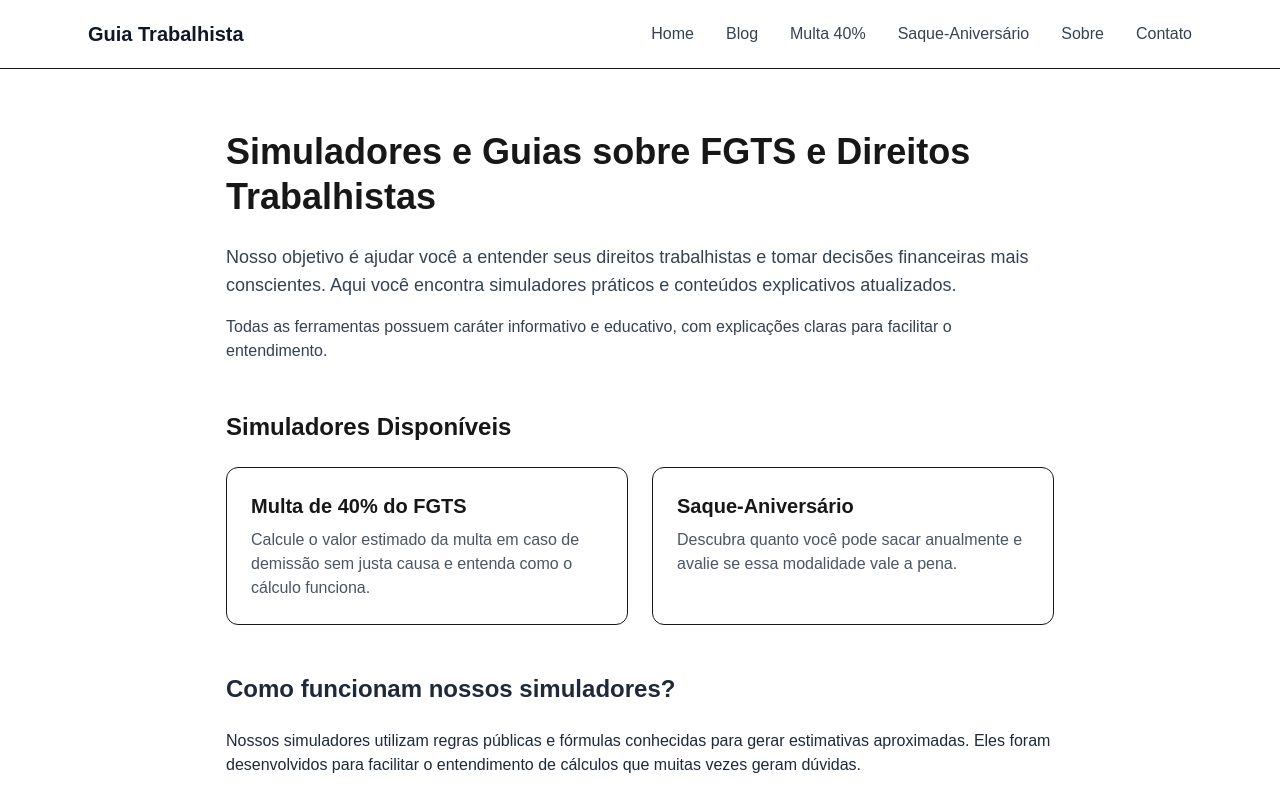
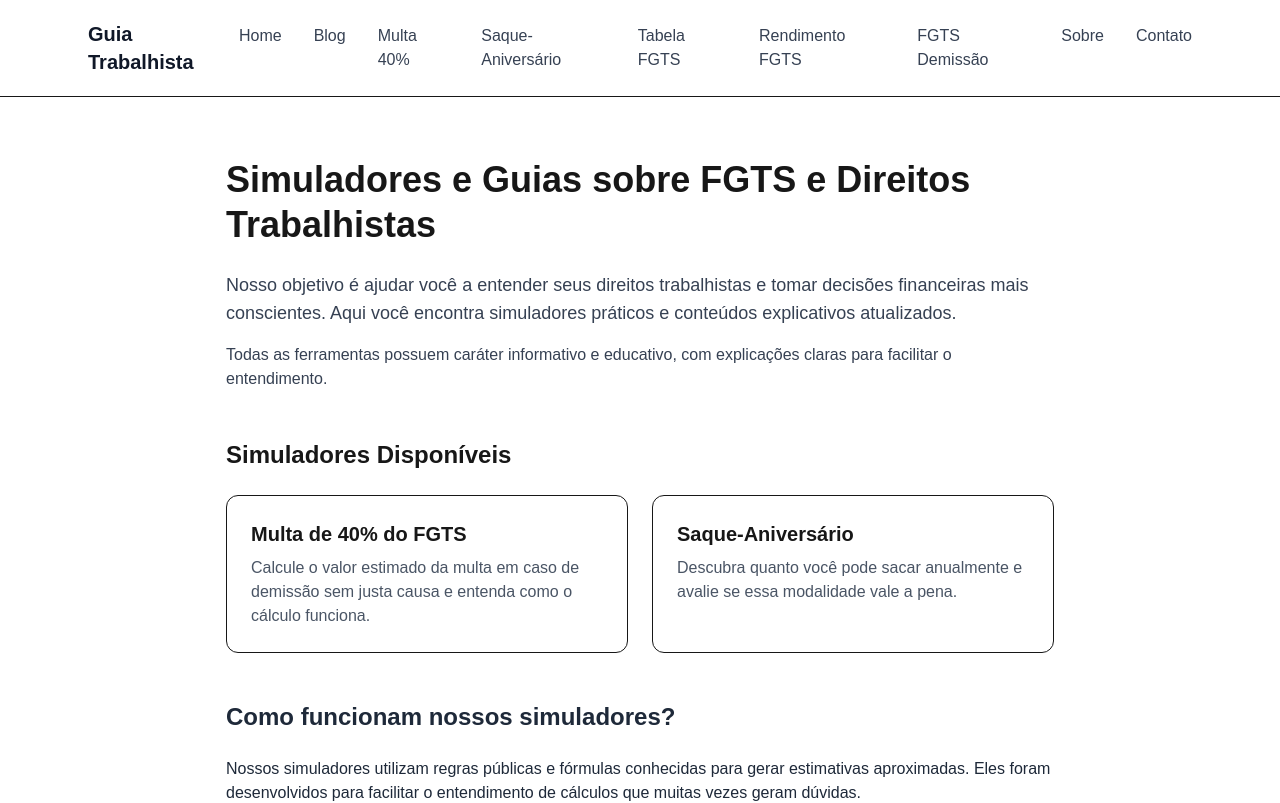
Before and after one commit to gustavo-fonseca-valle/simulador-fgts, a Next.js app: page / in a window 1280 px wide. Shown: the top 803 px of the page. Built offline with nearby package versions, Linux system fonts and the light colour scheme.

Commit message:
Incluindo novas paginas no header

```diff
--- a/components/Header.tsx
+++ b/components/Header.tsx
@@ -20,18 +20,35 @@ export default function Header() {
           <Link href="/" className="hover:text-black">
             Home
           </Link>
+
           <Link href="/blog" className="hover:text-black">
             Blog
           </Link>
+
           <Link href="/simuladores/multa-40" className="hover:text-black">
             Multa 40%
           </Link>
+
           <Link href="/simuladores/saque-aniversario" className="hover:text-black">
             Saque-Aniversário
           </Link>
+
+          <Link href="/tabela-saque-aniversario-fgts-2026" className="hover:text-black">
+            Tabela FGTS
+          </Link>
+
+          <Link href="/fgts-rende-quanto-por-ano" className="hover:text-black">
+            Rendimento FGTS
+          </Link>
+
+          <Link href="/como-calcular-fgts-de-demissao" className="hover:text-black">
+            FGTS Demissão
+          </Link>
+
           <Link href="/sobre" className="hover:text-black">
             Sobre
           </Link>
+
           <Link href="/contato" className="hover:text-black">
             Contato
           </Link>
@@ -51,12 +68,27 @@ export default function Header() {
         <div className="md:hidden border-t px-6 py-4 flex flex-col gap-4 bg-white">
           <Link href="/" onClick={() => setMenuOpen(false)}>Home</Link>
           <Link href="/blog" onClick={() => setMenuOpen(false)}>Blog</Link>
+
           <Link href="/simuladores/multa-40" onClick={() => setMenuOpen(false)}>
             Multa 40%
           </Link>
+
           <Link href="/simuladores/saque-aniversario" onClick={() => setMenuOpen(false)}>
             Saque-Aniversário
           </Link>
+
+          <Link href="/tabela-saque-aniversario-fgts-2026" onClick={() => setMenuOpen(false)}>
+            Tabela FGTS
+          </Link>
+
+          <Link href="/fgts-rende-quanto-por-ano" onClick={() => setMenuOpen(false)}>
+            Rendimento FGTS
+          </Link>
+
+          <Link href="/como-calcular-fgts-de-demissao" onClick={() => setMenuOpen(false)}>
+            FGTS Demissão
+          </Link>
+
           <Link href="/sobre" onClick={() => setMenuOpen(false)}>Sobre</Link>
           <Link href="/contato" onClick={() => setMenuOpen(false)}>Contato</Link>
         </div>
```
